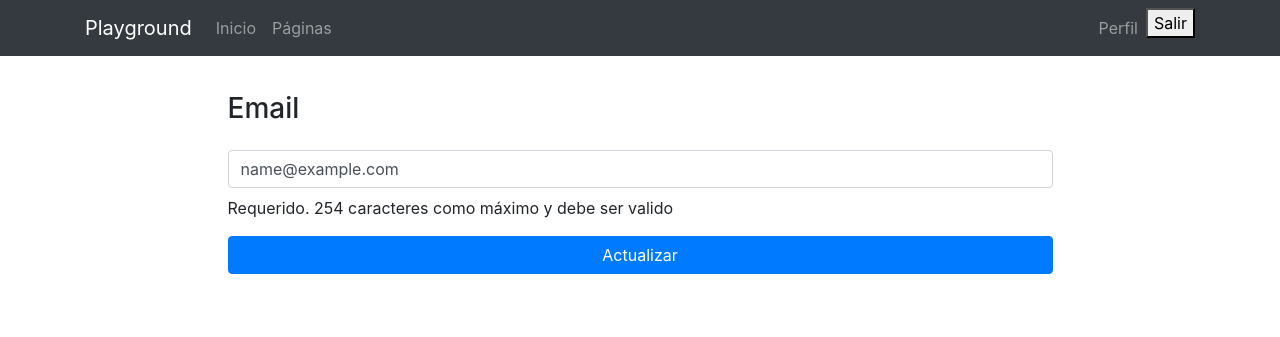
After one commit to Dieguidev/webplayground-Django, a Django app: page /accounts/profile/email/ in a window 1280 px wide. The commit adds this page. Shown: the top 337 px of the page. Run offline with Django 5.2, Linux system fonts and the light colour scheme; the visitor is signed in with stand-in values (Sample User, id 1); some libraries are stand-ins or nearby versions.

Commit message:
registration app: creada la vista url y template para cambiar de email

```diff
--- a/registration/forms.py
+++ b/registration/forms.py
@@ -29,3 +29,17 @@ class ProfileForm(forms.ModelForm):
             'bio': forms.Textarea(attrs={'class':'form-control mt-3', 'rows':3, 'placeholder':'Biografía'}),
             'link': forms.URLInput(attrs={'class':'form-control mt-3', 'placeholder':'Link de perfil'}),
         }
+
+class EmailForm(forms.ModelForm):
+    email = forms.EmailField(required=True, help_text="Requerido. 254 caracteres como máximo y debe ser valido")
+
+    class Meta:
+        model = User
+        fields = ["email"]
+    #comprobando que el email no exista
+    def clean_email(self):
+        email = self.cleaned_data.get("email")
+        if 'email' in self.changed_data:
+            if User.objects.filter(email=email).exists():
+                raise forms.ValidationError("El email ya existe")
+        return email
--- /dev/null
+++ b/registration/templates/registration/profile_email_form.html
@@ -0,0 +1,19 @@
+{% extends 'core/base.html' %}
+{% load static %}
+{% block title %}Registro{% endblock %}
+{% block content %}
+<style>.errorlist{color:red;} label{display: none;}</style>
+<main role="main">
+  <div class="container">
+    <div class="row mt-3">
+      <div class="col-md-9 mx-auto mb-5">
+        <form action="" method="post">{% csrf_token %}
+          <h3 class="mb-4">Email</h3>
+          {{form.as_p}}
+          <p><input type="submit" class="btn btn-primary btn-block" value="Actualizar"></p>
+        </form>
+      </div>
+    </div>
+  </div>
+</main>
+{% endblock %}
--- a/registration/templates/registration/profile_form.html
+++ b/registration/templates/registration/profile_form.html
@@ -42,7 +42,10 @@
                 class="form-control-file mt-3"
                 id="id_avatar"
               />
-              {{ form.bio }} {{ form.link }}
+              {{ form.bio }}
+              {{ form.link }}
+              <input type="email" value="{{request.user.email}}" class="form-control mt-3" readonly>
+              <p class="mt-3">Si deseas editar tu email haz click <a href="{% url 'profile_email' %}">aquí</a></p>
               <input
                 type="submit"
                 class="btn btn-primary btn-block mt-3"
--- a/registration/urls.py
+++ b/registration/urls.py
@@ -4,4 +4,5 @@ from .views import *
 urlpatterns = [
     path('signup/', SignUpView.as_view(), name='signup'),
     path('profile/', ProfileUpdate.as_view(), name='profile'),
+    path('profile/email/', EmailUpdate.as_view(), name='profile_email'),
 ]
--- a/registration/views.py
+++ b/registration/views.py
@@ -34,3 +34,19 @@ class ProfileUpdate(UpdateView):
         #recuperar el objeto que se va editar
         profile, created = Profile.objects.get_or_create(user=self.request.user)
         return profile
+
+@method_decorator(login_required, name='dispatch')
+class EmailUpdate(UpdateView):
+    form_class = EmailForm
+    success_url = reverse_lazy('profile')
+    template_name = 'registration/profile_email_form.html'
+
+    def get_object(self):
+        #recuperar el objeto que se va editar
+        return self.request.user
+
+    def get_form(self, form_class=None):
+        form = super(EmailUpdate, self).get_form()
+        #Modificando en tiempo real el formulario
+        form.fields['email'].widget = forms.EmailInput(attrs={'class':'form-control mb-2', 'placeholder':'Correo electrónico'})
+        return form
```
